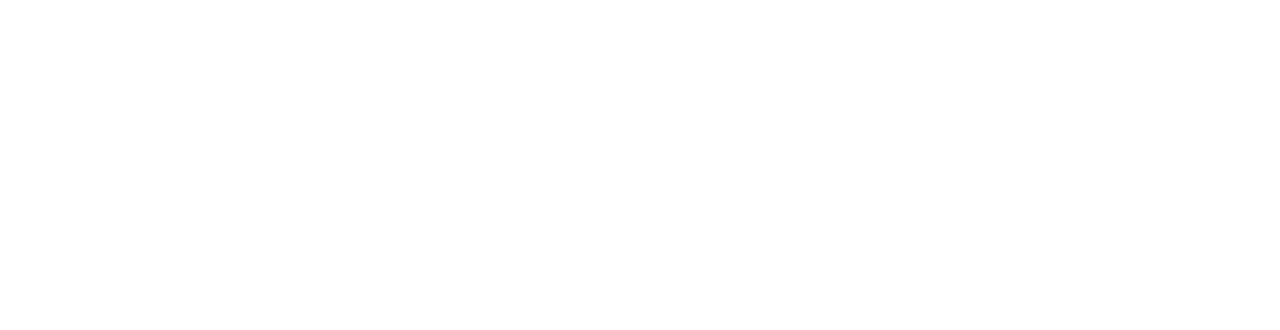
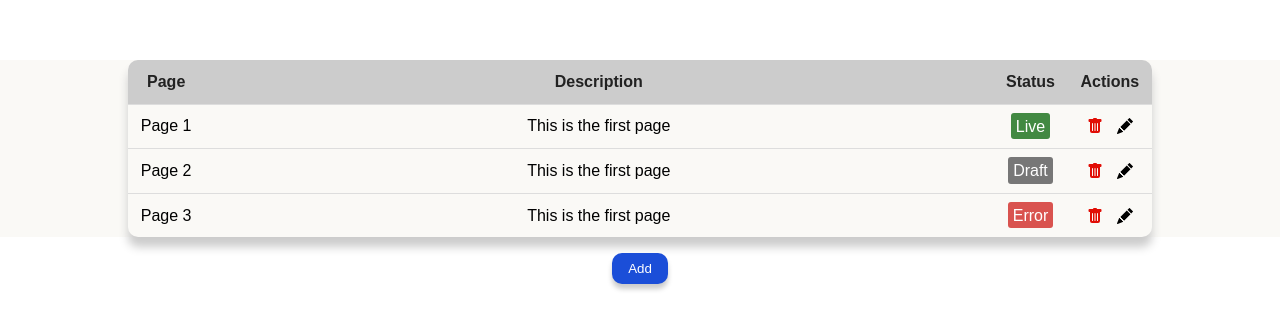
Before and after one commit to mckorling/react-practice, a React (Create React App) app: page / in a window 1280 px wide. Shown: the part 340-670 px from the top of the page. Built offline with nearby package versions, Linux system fonts and the light colour scheme.

Commit message:
Add table and modal

```diff
--- a/src/App.js
+++ b/src/App.js
@@ -1,5 +1,7 @@
 import { useState } from 'react';
 import './App.css';
+import Table from './table/Table';
+import Modal from './table/Modal';
 // import Card from './cardscroll/Card';
 // import CardListInfinite from './cardscroll/CardListInfinite';
 // import { SkeletonTheme } from 'react-loading-skeleton';
@@ -16,10 +18,32 @@
 
 function App() {
   // const [results, setResults] = useState([]); // search bar
-
+  const [modalOpen, setModalOpen] = useState(false);
+  const [rows, setRows] = useState([
+    { page: "Page 1", description: "This is the first page", status: "live" },
+    { page: "Page 2", description: "This is the first page", status: "draft" },
+    { page: "Page 3", description: "This is the first page", status: "error" }
+  ]);
+  const [rowToEdit, setRowToEdit] = useState(null);
+  const handleDeleteRow = (targetIndex) => {
+    setRows(rows.filter((_, index) => index !== targetIndex));
+  }
+  const handleSubmit = (newRow) => {
+    // handle adding a new row, or, handling updating only the edited row
+    rowToEdit === null ? setRows([...rows, newRow]) : setRows(rows.map((row, index) => {
+      if (index !== rowToEdit) return row;
+      return newRow;
+    }));
+  }
+  const handleEditRow = (index) => {
+    setRowToEdit(index);
+    setModalOpen(true);
+  }
   return (
     <div className="App">
-
+      <Table rows={rows} handleDeleteRow={handleDeleteRow} editRow={handleEditRow} />
+      <button className='btn' onClick={() => setModalOpen(true)}>Add</button>
+      {modalOpen && <Modal closeModal={() => { setModalOpen(false); setRowToEdit(null) }} onSubmit={handleSubmit} defaultValue={rowToEdit !== null && rows[rowToEdit]} />}
       {/* Skeleton doesn't have correct layout in list */}
       {/* <SkeletonTheme baseColor="#9a9c9a" highlightColor="#c0c2c1">
         <CardListInfinite />
--- /dev/null
+++ b/src/table/Modal.js
@@ -0,0 +1,75 @@
+import './modal.css'
+import { useState } from 'react';
+
+const Modal = ({ closeModal, onSubmit, defaultValue }) => {
+  const [formState, setFormState] = useState(defaultValue || {
+    page: "",
+    description: "",
+    status: "live"
+  });
+  const [errors, setErrors] = useState("");
+
+  const handleChange = (e) => {
+    setFormState({
+      ...formState,
+      [e.target.name]: e.target.value
+    })
+  }
+
+  const handleSubmit = (e) => {
+    e.preventDefault();
+    if (!validateForm()) return;
+
+    onSubmit(formState);
+    closeModal();
+  }
+
+  const validateForm = () => {
+    if (formState.page && formState.description) {
+      setErrors("");
+      return true;
+    }
+    let errorFields = [];
+    for (const [key, value] of Object.entries(formState)) {
+      if (!value) errorFields.push(key)
+    }
+    setErrors(errorFields.join(', '));
+    return false;
+  }
+
+  return (
+    // modal-container is parent of elements within it
+    // but we are also using it to define what isn't the modal
+    // so have to be specific and target the class name
+    // if the onClick just called closeModal(), it would close when the user clicks to enter input
+    <div className='modal-container' onClick={(e) => {
+      if (e.target.className === "modal-container") closeModal();
+    }}>
+      <div className='modal'>
+        <form>
+          <div className='form-group'>
+            <label htmlFor='page'>Page</label>
+            <input name="page" value={formState.page} onChange={handleChange}/>
+          </div>
+          <div className='form-group'>
+            <label htmlFor='description'>Description</label>
+            <textarea name="description" value={formState.description} onChange={handleChange}/>
+          </div>
+          <div className='form-group'>
+            <label htmlFor='status'>Status</label>
+            <select name="status" value={formState.status} onChange={handleChange}>
+              <option value="live">Live</option>
+              <option value="draft">Draft</option>
+              <option value="error">Error</option>
+            </select>
+          </div>
+          {/* error fields don't update after being corrected */}
+          {errors && <p className="error">Please include: {errors}</p>}
+          <button type="submit" className='btn' onClick={handleSubmit}>Submit</button>
+        </form>
+      </div>
+    </div>
+  )
+}
+
+export default Modal;
--- /dev/null
+++ b/src/table/Table.js
@@ -0,0 +1,66 @@
+import { BsFillPencilFill, BsFillTrashFill } from 'react-icons/bs'
+import './table.css'
+
+
+// https://www.youtube.com/watch?v=MINQoCSBmds
+const Table = ({rows, handleDeleteRow, editRow}) => {
+  return (
+    <div className="table-app table-wrapper">
+      <table className='table'>
+        <thead>
+          <tr>
+            <th>Page</th>
+            <th className='expand'>Description</th>
+            <th>Status</th>
+            <th>Actions</th>
+          </tr>
+        </thead>
+        <tbody>
+          {rows.map((row, index) => {
+            const statusText = row.status[0].toUpperCase() + row.status.slice(1);
+            return (
+              <tr key={index}>
+                <td>{row.page}</td>
+                <td className='expand'>{row.description}</td>
+                <td><span className={`label label-${row.status}`}>{statusText}</span></td>
+                <td><span className='actions'>
+                  <BsFillTrashFill className='delete-btn' onClick={() => handleDeleteRow(index)}></BsFillTrashFill>
+                  <BsFillPencilFill onClick={() => editRow(index)}></BsFillPencilFill>
+                </span></td>
+              </tr>
+            )
+          })}
+          {/* <tr>
+            <td>Home</td>
+            <td>This is the main page</td>
+            <td><span className='label label-live'>Live</span></td>
+            <td><span className='actions'>
+              <BsFillTrashFill className='delete-btn'></BsFillTrashFill>
+              <BsFillPencilFill></BsFillPencilFill>
+            </span></td>
+          </tr>
+          <tr>
+            <td>Page 2</td>
+            <td>This is the second page</td>
+            <td><span className='label label-draft'>Draft</span></td>
+            <td><span className='actions'>
+              <BsFillTrashFill className='delete-btn'></BsFillTrashFill>
+              <BsFillPencilFill></BsFillPencilFill>
+            </span></td>
+          </tr>
+          <tr>
+            <td>Page 3</td>
+            <td>This is the third page</td>
+            <td><span className='label label-error'>Error</span></td>
+            <td><span className='actions'>
+              <BsFillTrashFill className='delete-btn'></BsFillTrashFill>
+              <BsFillPencilFill></BsFillPencilFill>
+            </span></td>
+          </tr> */}
+        </tbody>
+      </table>
+    </div>
+  )
+}
+
+export default Table;
--- /dev/null
+++ b/src/table/modal.css
@@ -0,0 +1,51 @@
+.modal-container {
+    position: fixed;
+    z-index: 1;
+    left: 0;
+    top: 0;
+    width: 100%;
+    height: 100%;
+    display: flex;
+    align-items: center;
+    justify-content: center;
+    background-color: rgba(0, 0, 0, 0.4);
+}
+
+.modal {
+    border-radius: 5px;
+    padding: 2rem;
+    background-color: #fff;
+    width: 25em;
+}
+
+.modal .btn {
+    display: block;
+    margin: auto;
+}
+
+.form-group {
+    display: flex;
+    flex-direction: column;
+    margin-bottom: 1rem;
+}
+
+.form-group input,
+.form-group textarea,
+.form-group select {
+    border: 1px solid black;
+    border-radius: 0.3em;
+    padding: 0.3em;
+    font-size: 1rem;
+}
+
+.form-group label {
+    margin-bottom: 0.2rem;
+}
+
+.error {
+    color: #df4759;
+    background-color: #f8d7da;
+    border-radius: 0.3rem;
+    margin-bottom: 1rem;
+    padding: 0.5rem;
+}
--- /dev/null
+++ b/src/table/table.css
@@ -0,0 +1,100 @@
+* {
+    box-sizing: border-box;
+    margin: 0;
+    padding: 0;
+    font-family: Arial, Helvetica, sans-serif;
+}
+
+.table-app {
+    display: flex;
+    flex-direction: column;
+    align-items: center;
+    justify-content: center;
+    /* height: 50vh; */
+    background-color: #faf9f6;
+    margin-top: 50vh;
+}
+
+.table-wrapper {
+    width: 100%;
+}
+
+.table {
+    display: block;
+    overflow: hidden;
+    table-layout: auto;
+    border-collapse: collapse;
+    box-shadow: 0px 10px 10px #ccc;
+    border-radius: 10px;
+    white-space: nowrap;
+    width: 100em;
+    max-width: 80%;
+    margin: auto;
+    overflow-x: auto;
+}
+
+.table thead {
+    background-color: #ccc;
+    color: #222;
+}
+
+.table th, .table td {
+    padding: 0.8rem;
+}
+
+.table td {
+    border-top: 0.5px solid #ddd;
+    overflow: hidden;
+    text-overflow: ellipsis;
+}
+
+.table tbody tr:hover {
+    background-color: #eee;
+}
+
+.expand {
+    width: 100%;
+}
+
+.label {
+    border-radius: 3px;
+    padding: 0.3rem;
+    color: white;
+}
+
+.label-draft {
+    background-color: #777;
+
+}
+
+.label-live {
+    background-color: #428942;
+}
+
+.label-error {
+    background-color: #d9534f;
+}
+
+.actions {
+    display: flex;
+    justify-content: space-around;
+}
+
+.actions svg {
+    cursor: pointer;
+}
+
+.delete-btn {
+    color: #e10d05;
+}
+
+.btn {
+    margin-top: 1rem;
+    border: none;
+    background-color: #1b4ed8;
+    color: #fff;
+    padding: 0.5rem 1rem;
+    border-radius: 10px;
+    cursor: pointer;
+    box-shadow: 0px 5px 5px #ccc;
+}
```
